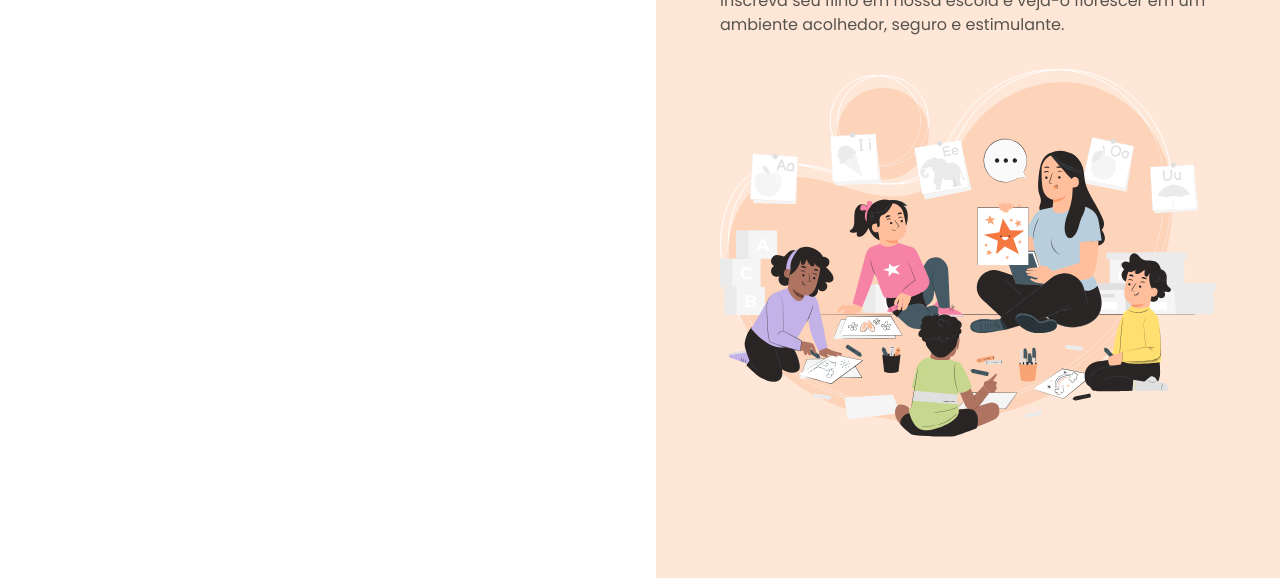
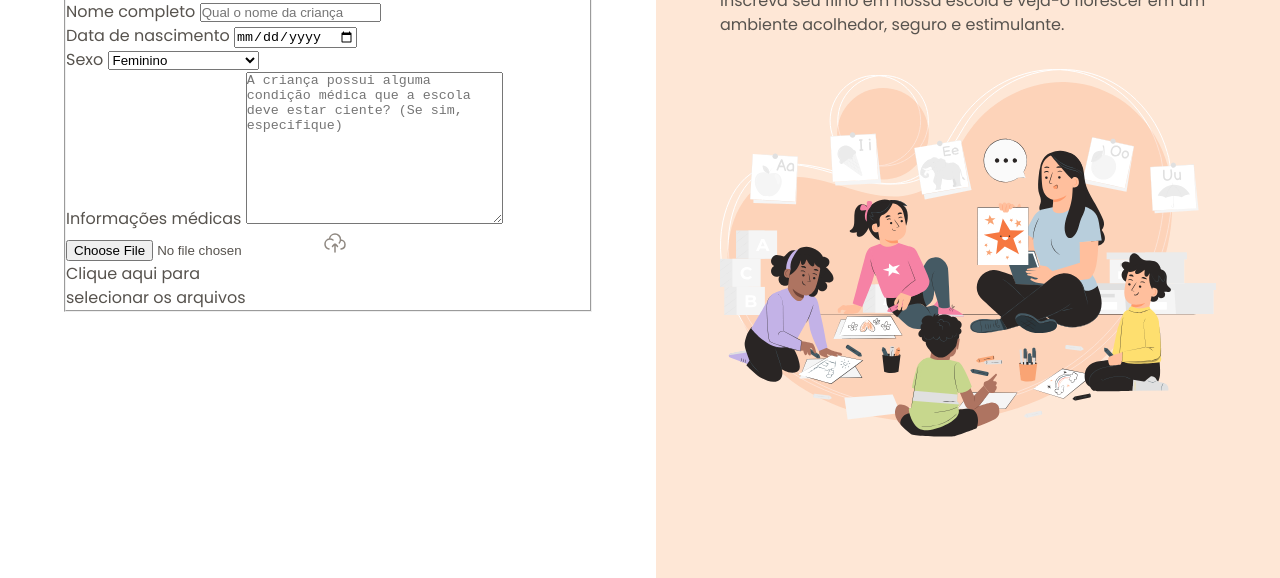
Before and after one commit to arthurcosta33/projeto-formulario-de-matricula, a plain HTML site: page index.html in a window 1280 px wide. Shown: the part 222-800 px from the top of the page. Drawn offline with Linux system fonts and the light colour scheme.

Commit message:
starting the form

```diff
--- a/index.html
+++ b/index.html
@@ -20,6 +20,52 @@
 
         <h1>Formulário de matrícula</h1>
         <p>Preencha os dados abaixo para matricular seu filho na escola de educação infantil Estrelas do Amanhã.</p>
+
+        <form method="post" enctype="multipart/form-data">
+          <fieldset class="child-info">
+            <legend>Informações da criança</legend>
+
+            <div class="input-wrapper">
+              <label for="fullname">Nome completo</label>
+              <input
+                id="fullname"
+                name="fullname"
+                type="text"
+                placeholder="Qual o nome da criança">
+            </div>
+
+            <div class="input-wrapper">
+              <label for="birth">Data de nascimento</label>
+              <input type="date" id="birth" name="birth" lang="pt-br">
+            </div>
+
+            <div class="select-wrapper">
+              <label for="gender">Sexo</label>
+              <select name="gender" id="gender">
+                <option value="female">Feminino</option>
+                <option value="male">Masculino</option>
+                <option value="na">Prefiro não responder</option>
+              </select>
+            </div>
+
+            <div class="textarea-wrapper">
+              <label for="medical-info">Informações médicas</label>
+              <textarea name="medical-info" id="medical-info"
+                cols="30" rows="10"
+                placeholder="A criança possui alguma condição médica que a escola deve estar ciente? (Se sim, especifique)"></textarea>
+            </div>
+
+            <div class="droparea-wrapper">
+              <input type="file" id="birth-file" name="birth-file">
+              <img src="assets/icons/cloud-upload.svg" alt="">
+              <p>
+                Clique aqui para <br>
+                selecionar os arquivos
+              </p>
+            </div>
+
+          </fieldset>
+        </form>
       </div>
     </main>
 
```
